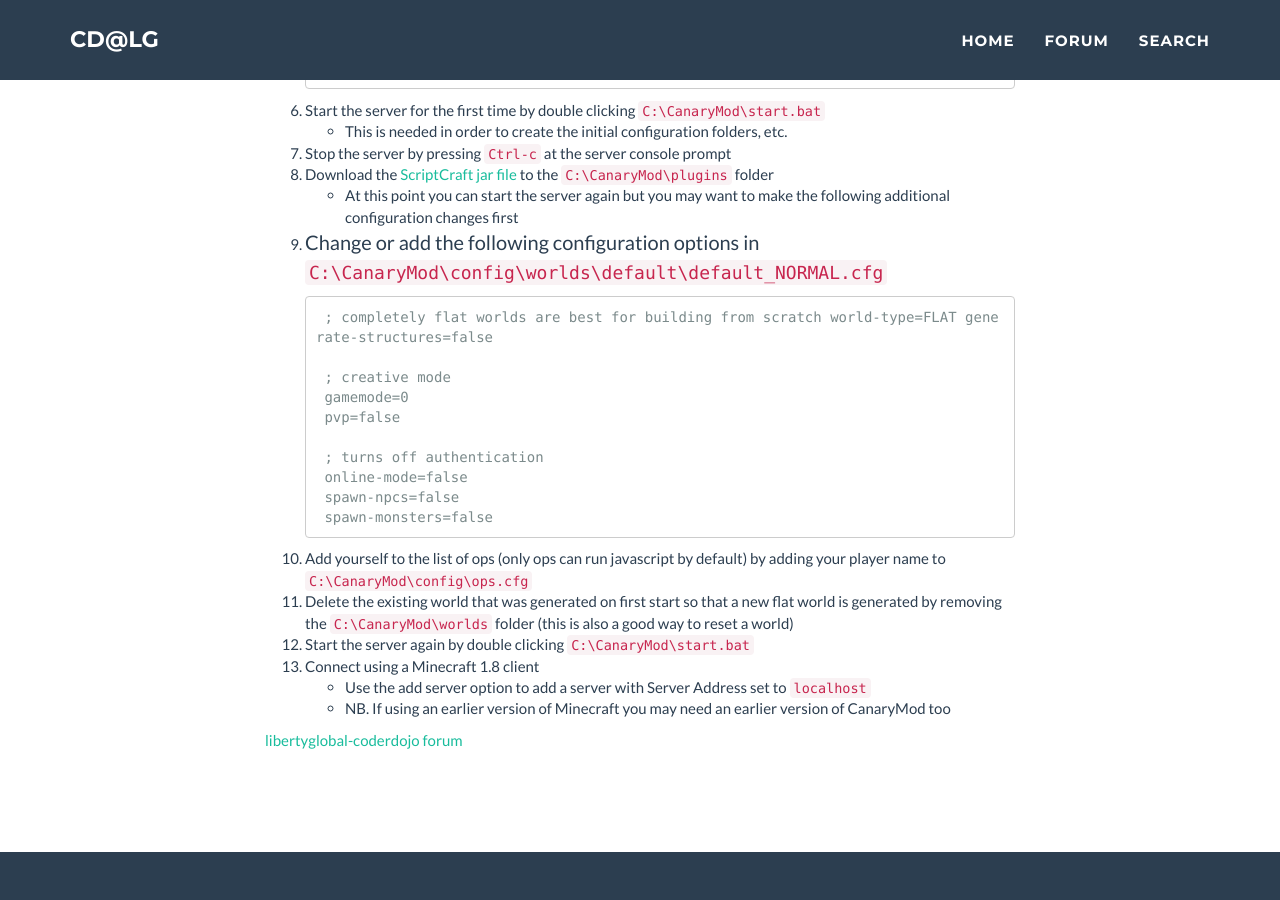
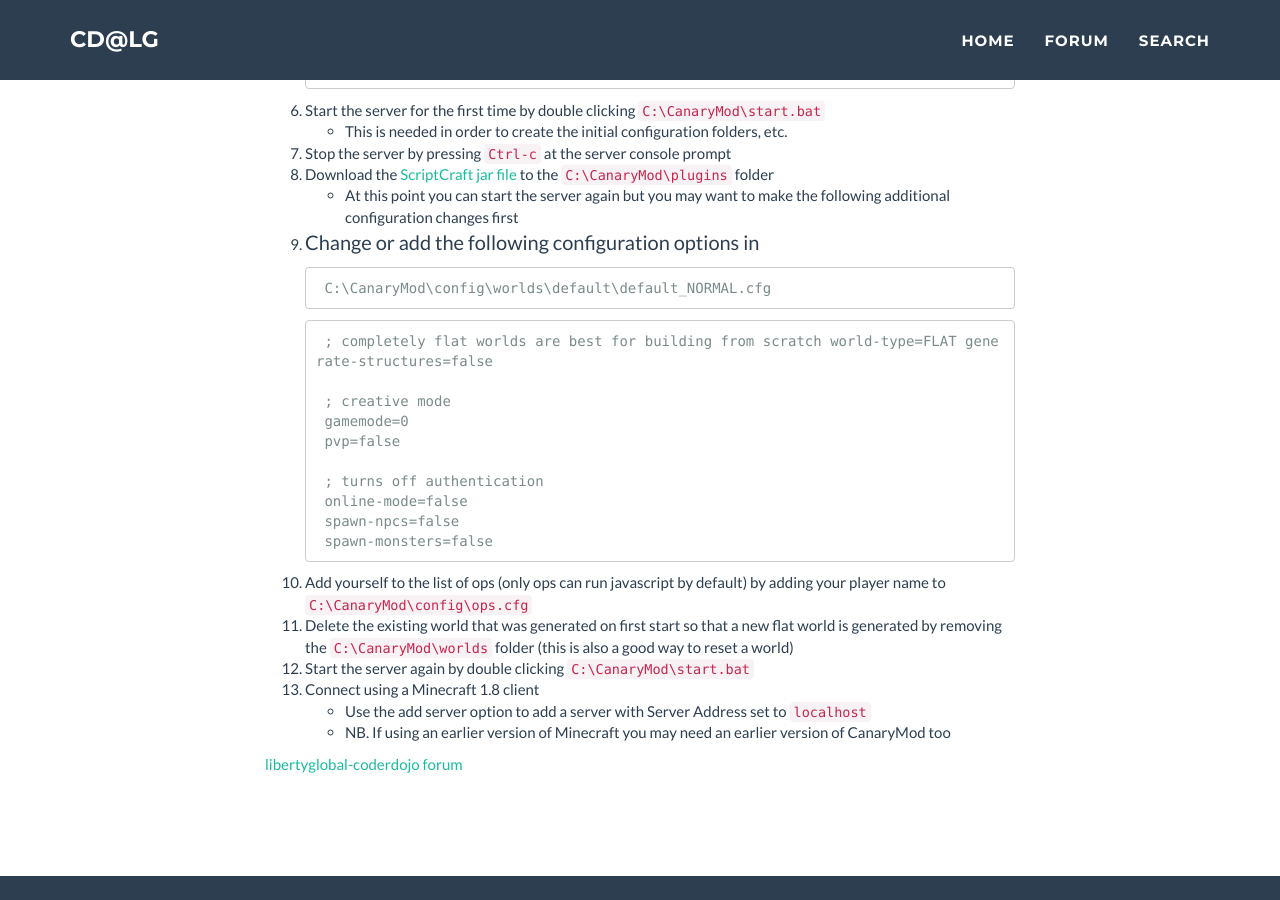
Before and after one commit to LibertyGlobal-CoderDojo/LibertyGlobal-CoderDojo.github.io, a Jekyll site: the page built from _posts/2015-06-04-minecraft.md, in a window 1280 px wide and 900 px high, scrolled down 2533 px. Built offline with Jekyll 4.4.1, drawn with Linux system fonts in a browser that asks for light colours; Markdown is read by kramdown in place of the engine named in the settings.

Commit message:
Allow wrapping of long file path

````diff
--- a/_posts/2015-06-04-minecraft.md
+++ b/_posts/2015-06-04-minecraft.md
@@ -69,7 +69,12 @@ If you want to set up your own server locally to run [ScriptCraft][scriptcraft]
 1. Stop the server by pressing `Ctrl-c` at the server console prompt
 1. Download the [ScriptCraft jar file][scriptcraft-jar] to the `C:\CanaryMod\plugins` folder
   - At this point you can start the server again but you may want to make the following additional configuration changes first
-1. Change or add the following configuration options in `C:\CanaryMod\config\worlds\default\default_NORMAL.cfg`
+1. Change or add the following configuration options in
+
+    ```
+    C:\CanaryMod\config\worlds\default\default_NORMAL.cfg
+    ```
+
 
     ```
     ; completely flat worlds are best for building from scratch world-type=FLAT generate-structures=false
````
